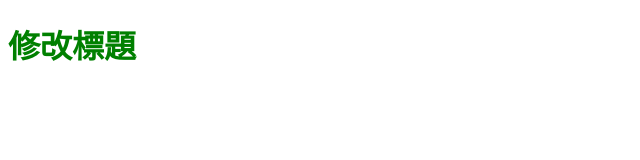
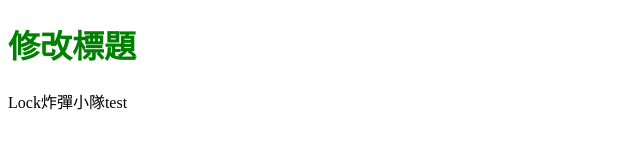
Before and after one commit to runweiting/test1023, a plain HTML site: page index.html in a window 1280 px wide. Shown: the whole page, without its empty margins (0-640 px from the left). Drawn offline with Linux system fonts and the light colour scheme.

Commit message:
[test]Lock炸彈小隊-無PR的合併

```diff
--- a/index.html
+++ b/index.html
@@ -8,6 +8,6 @@
 </head>
 <body>
     <h1>修改標題</h1>
-
+    <p>Lock炸彈小隊test</p>
 </body>
 </html>
```
